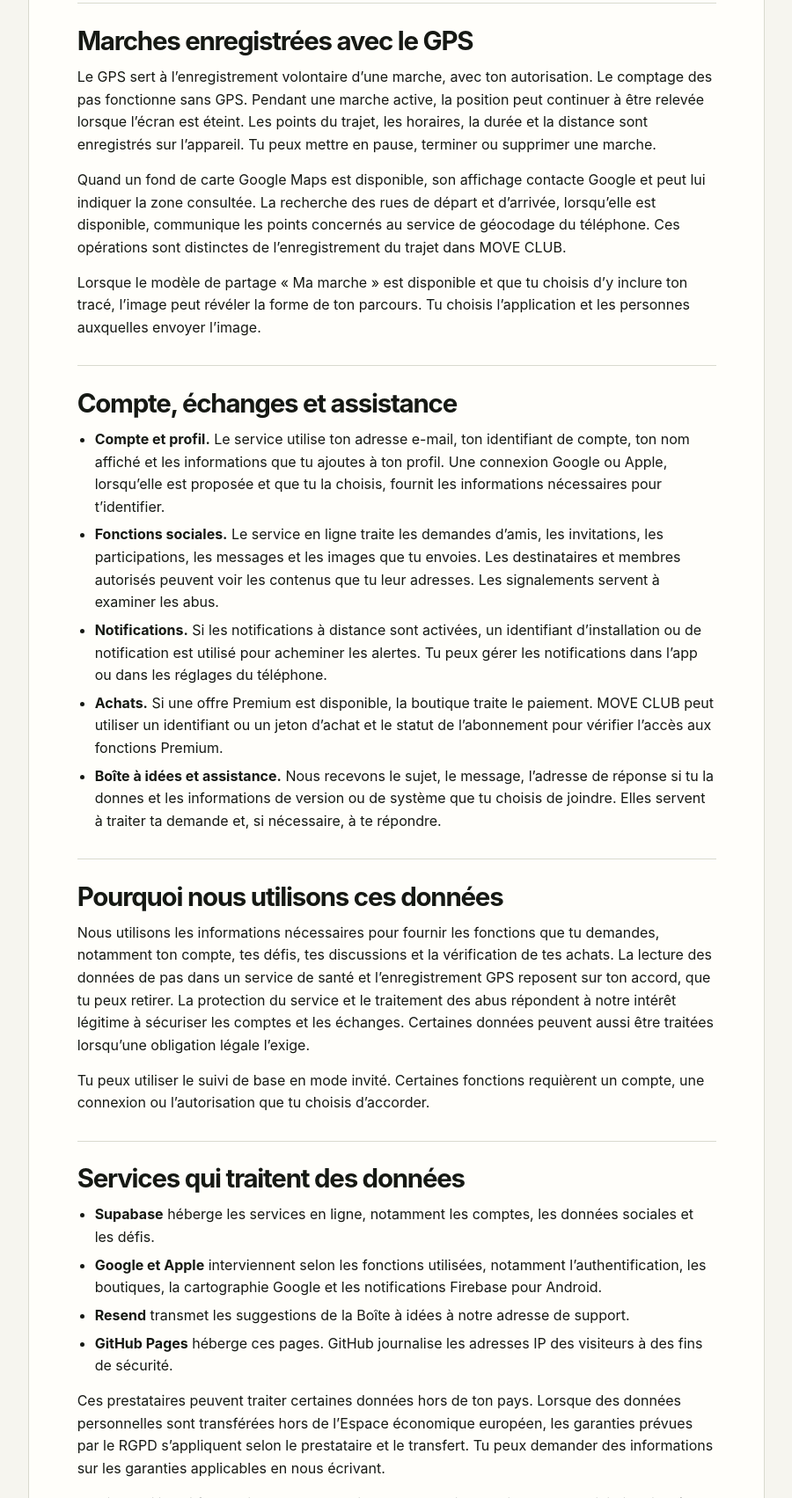
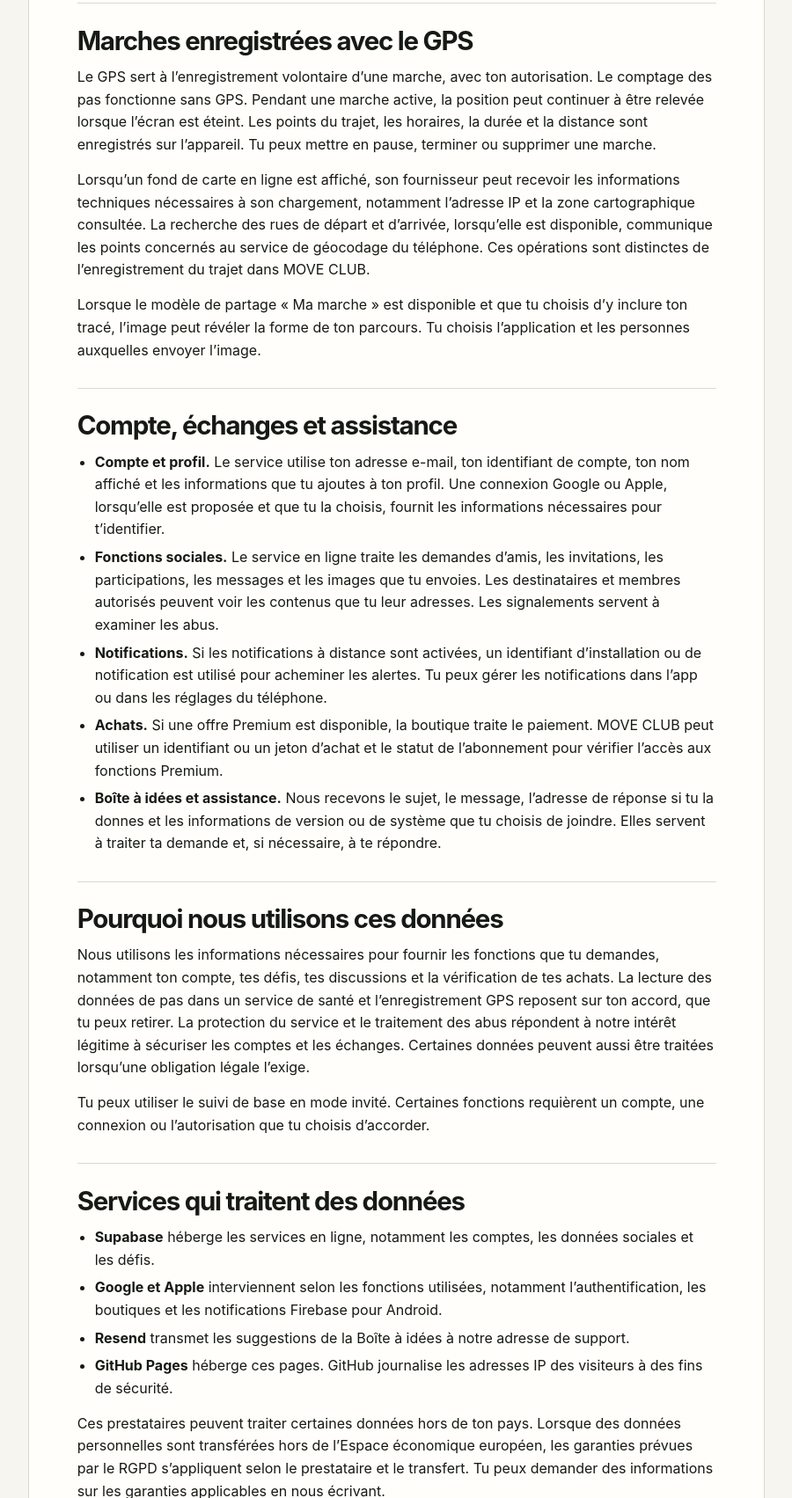
Before and after one commit to elmariniapp/move-club-legal, a plain HTML site: page confidentialite.html in a window 1280 px wide. Shown: the part 1121-2824 px from the top of the page at 88% size, without its empty margins (355-1255 px from the left). Drawn offline with Linux system fonts and the light colour scheme.

Commit message:
docs(privacy): remove obsolete Google Maps references

```diff
--- a/confidentialite.html
+++ b/confidentialite.html
@@ -40,7 +40,7 @@
       <p>La lecture des pas dans le service de santé repose sur ton accord explicite. Tu peux la désactiver depuis les réglages de l’appareil. Le retrait met fin aux nouvelles lectures et tu peux aussi effacer les données déjà enregistrées dans les réglages de MOVE CLUB.</p></section>
 <section id="gps"><h2>Marches enregistrées avec le GPS</h2>
       <p>Le GPS sert à l’enregistrement volontaire d’une marche, avec ton autorisation. Le comptage des pas fonctionne sans GPS. Pendant une marche active, la position peut continuer à être relevée lorsque l’écran est éteint. Les points du trajet, les horaires, la durée et la distance sont enregistrés sur l’appareil. Tu peux mettre en pause, terminer ou supprimer une marche.</p>
-      <p>Quand un fond de carte Google Maps est disponible, son affichage contacte Google et peut lui indiquer la zone consultée. La recherche des rues de départ et d’arrivée, lorsqu’elle est disponible, communique les points concernés au service de géocodage du téléphone. Ces opérations sont distinctes de l’enregistrement du trajet dans MOVE CLUB.</p>
+      <p>Lorsqu’un fond de carte en ligne est affiché, son fournisseur peut recevoir les informations techniques nécessaires à son chargement, notamment l’adresse IP et la zone cartographique consultée. La recherche des rues de départ et d’arrivée, lorsqu’elle est disponible, communique les points concernés au service de géocodage du téléphone. Ces opérations sont distinctes de l’enregistrement du trajet dans MOVE CLUB.</p>
       <p>Lorsque le modèle de partage « Ma marche » est disponible et que tu choisis d’y inclure ton tracé, l’image peut révéler la forme de ton parcours. Tu choisis l’application et les personnes auxquelles envoyer l’image.</p></section>
 <section id="compte"><h2>Compte, échanges et assistance</h2>
       <ul>
@@ -56,7 +56,7 @@
 <section id="services"><h2>Services qui traitent des données</h2>
       <ul>
         <li><strong>Supabase</strong> héberge les services en ligne, notamment les comptes, les données sociales et les défis.</li>
-        <li><strong>Google et Apple</strong> interviennent selon les fonctions utilisées, notamment l’authentification, les boutiques, la cartographie Google et les notifications Firebase pour Android.</li>
+        <li><strong>Google et Apple</strong> interviennent selon les fonctions utilisées, notamment l’authentification, les boutiques et les notifications Firebase pour Android.</li>
         <li><strong>Resend</strong> transmet les suggestions de la Boîte à idées à notre adresse de support.</li>
         <li><strong>GitHub Pages</strong> héberge ces pages. GitHub journalise les adresses IP des visiteurs à des fins de sécurité.</li>
       </ul>
```
